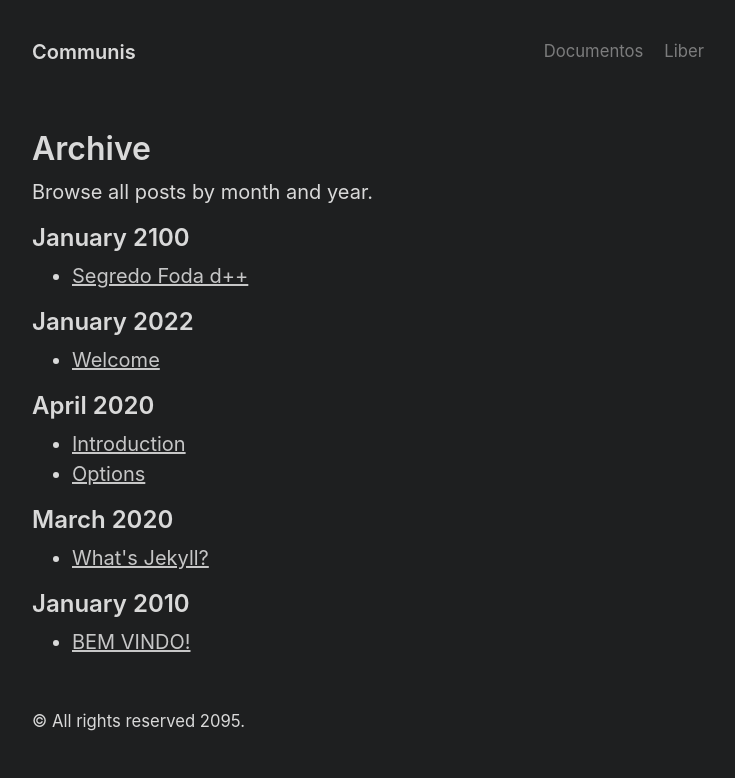
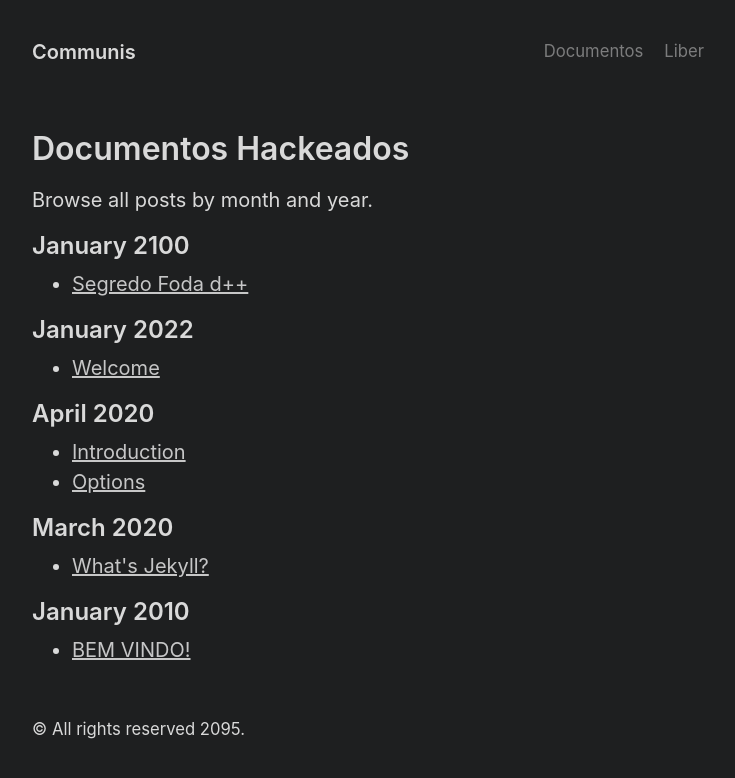
Before and after one commit to Perrud/perrud.github.io, a Jekyll site: the page built from archive.md, in a window 1280 px wide. Shown: the top 778 px of the page, without its empty margins (272-1007 px from the left). Built offline with Jekyll 4.4.1, drawn with Linux system fonts in a browser that asks for light colours.

Commit message:
Update archive.md

```diff
--- a/archive.md
+++ b/archive.md
@@ -3,7 +3,17 @@
 title: Archive
 ---
 
-# Archive
+# Documentos Hackeados
+
+<ul>
+  {% assign tags = site.tags | sort 0 %}
+  {% for tag_item in tags %}
+  {% assign tag = (tag_item | first) %}
+  <li>
+    <a href="{{site.url}}{{site.baseurl}}/tags/{{tag}}">{{site.data.tags[tag].name}}</a> ({{site.tags[tag].size}})
+  </li>
+  {% endfor %}
+</ul>
 
 Browse all posts by month and year.
 
```
